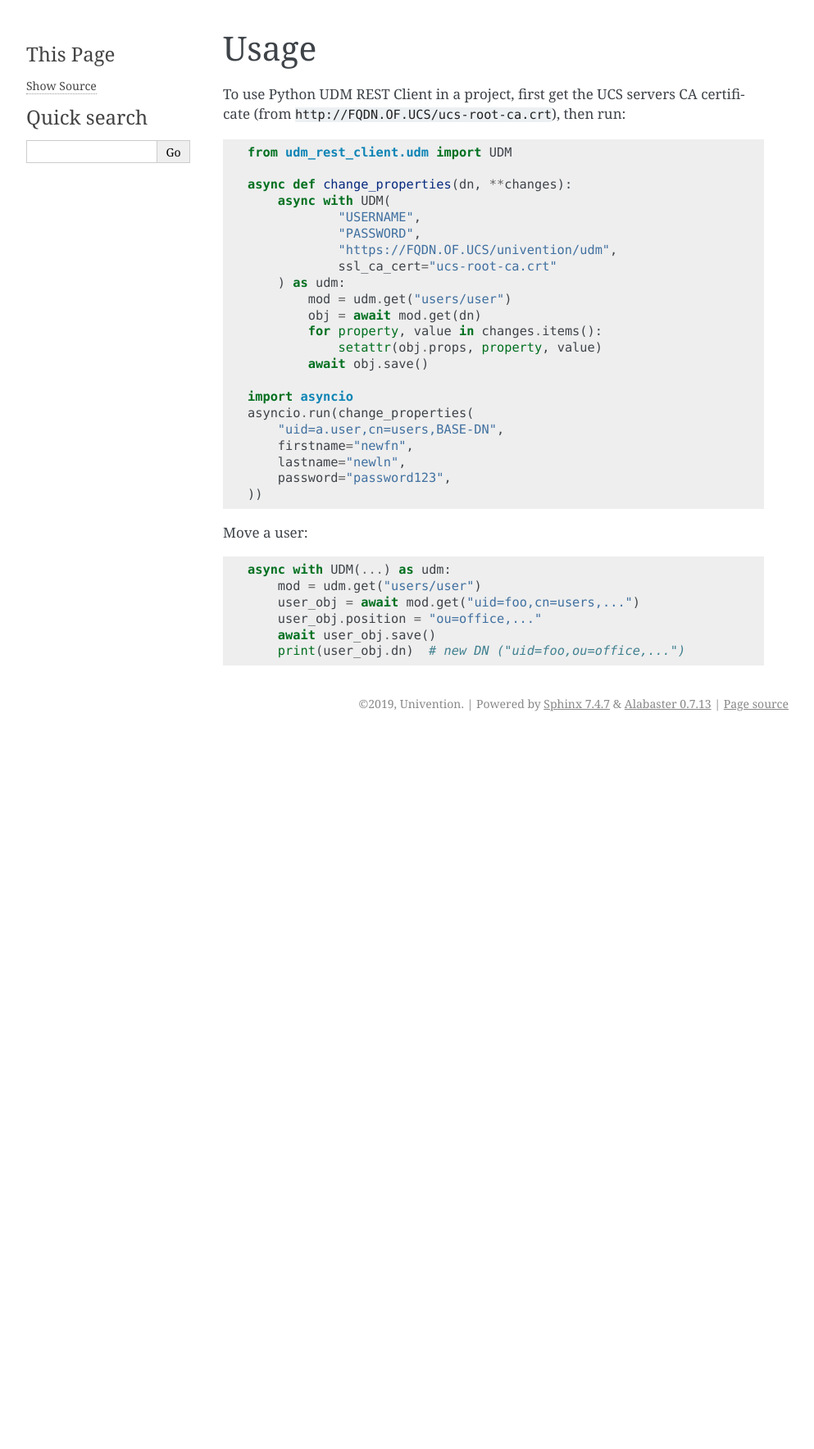
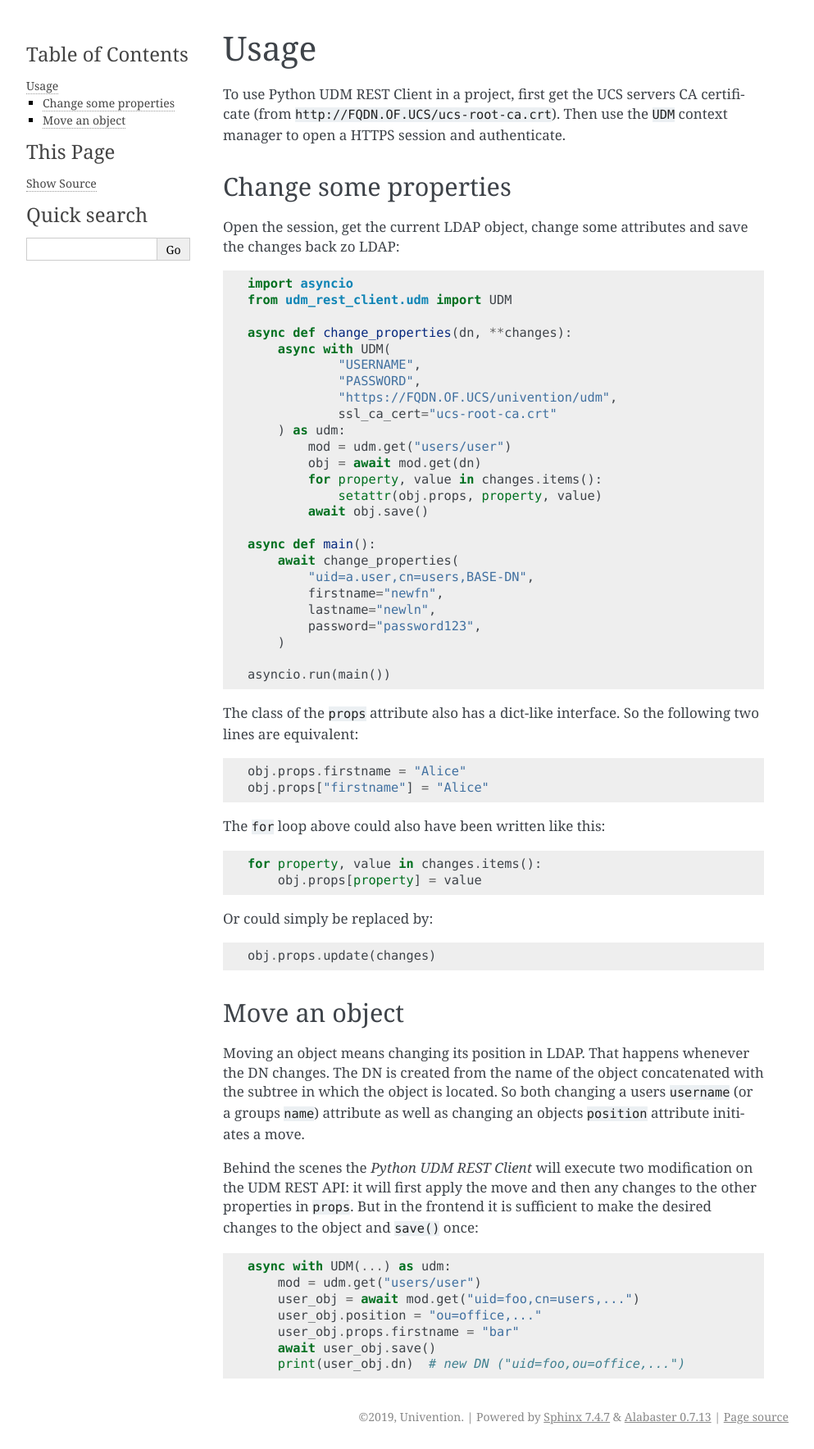
Before and after one commit to univention/python-udm-rest-api-client, a Sphinx documentation site: the page built from docs/usage.rst, in a window 1280 px wide. Shown: the whole page at 82% size, without its empty margins (148-1141 px from the left). Built offline with Sphinx 7.4.7, drawn with Linux system fonts in a browser that asks for light colours; before the commit the page ends 900 px from its top, so only the background shows below that.

Commit message:
improve documentation

```diff
--- a/docs/usage.rst
+++ b/docs/usage.rst
@@ -2,8 +2,15 @@
 Usage
 =====
 
-To use Python UDM REST Client in a project, first get the UCS servers CA certificate (from ``http://FQDN.OF.UCS/ucs-root-ca.crt``), then run::
+To use Python UDM REST Client in a project, first get the UCS servers CA certificate (from ``http://FQDN.OF.UCS/ucs-root-ca.crt``).
+Then use the ``UDM`` context manager to open a HTTPS session and authenticate.
 
+Change some properties
+----------------------
+
+Open the session, get the current LDAP object, change some attributes and save the changes back zo LDAP::
+
+    import asyncio
     from udm_rest_client.udm import UDM
 
     async def change_properties(dn, **changes):
@@ -19,19 +26,45 @@ To use Python UDM REST Client in a project, first get the UCS servers CA certifi
                 setattr(obj.props, property, value)
             await obj.save()
 
-    import asyncio
-    asyncio.run(change_properties(
-        "uid=a.user,cn=users,BASE-DN",
-        firstname="newfn",
-        lastname="newln",
-        password="password123",
-    ))
+    async def main():
+        await change_properties(
+            "uid=a.user,cn=users,BASE-DN",
+            firstname="newfn",
+            lastname="newln",
+            password="password123",
+        )
 
-Move a user::
+    asyncio.run(main())
+
+The class of the ``props`` attribute also has a dict-like interface.
+So the following two lines are equivalent::
+
+    obj.props.firstname = "Alice"
+    obj.props["firstname"] = "Alice"
+
+The ``for`` loop above could also have been written like this::
+
+    for property, value in changes.items():
+        obj.props[property] = value
+
+Or could simply be replaced by::
+
+    obj.props.update(changes)
+
+Move an object
+--------------
+
+Moving an object means changing its position in LDAP.
+That happens whenever the DN changes.
+The DN is created from the name of the object concatenated with the subtree in which the object is located.
+So both changing a users ``username`` (or a groups ``name``) attribute as well as changing an objects ``position`` attribute initiates a move.
+
+Behind the scenes the `Python UDM REST Client` will execute two modification on the UDM REST API: it will first apply the move and then any changes to the other properties in ``props``. But in the frontend it is sufficient to make the desired changes to the object and ``save()`` once::
 
     async with UDM(...) as udm:
         mod = udm.get("users/user")
         user_obj = await mod.get("uid=foo,cn=users,...")
         user_obj.position = "ou=office,..."
+        user_obj.props.firstname = "bar"
         await user_obj.save()
         print(user_obj.dn)  # new DN ("uid=foo,ou=office,...")
```
